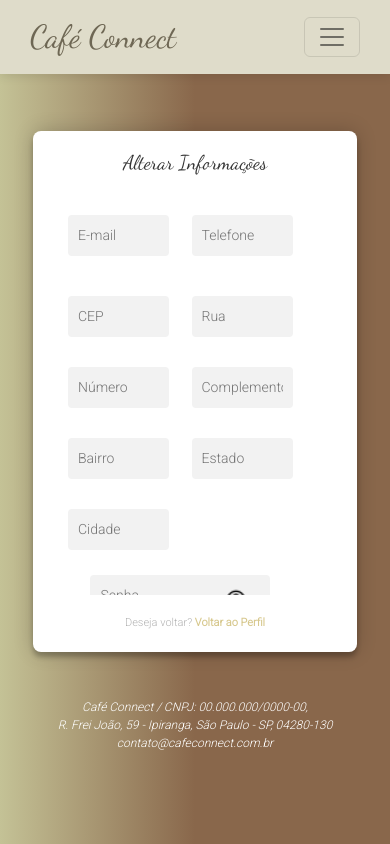
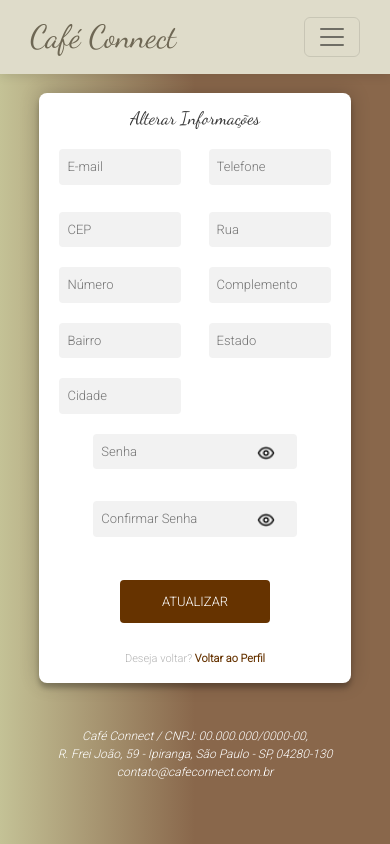
Before and after one commit to GustavoGNicolaci/frontend_CC, a React (Vite) app: page /perfil in a window 390 px wide. Built offline with nearby package versions, Linux system fonts and the light colour scheme; no server answers; sample sign-in values are in the browser's storage.

Commit message:
fix: fix styles for cadastro and alterarUsuario

```diff
--- a/src/components/cadastro/cadastro.module.css
+++ b/src/components/cadastro/cadastro.module.css
@@ -1,7 +1,5 @@
-/* Importação de fontes */
 @import url(https://fonts.googleapis.com/css?family=Roboto:300);
 
-/* Estilos gerais */
 .container {
   width: 100%;
   min-height: 100vh;
@@ -15,28 +13,24 @@
 
 .welcomeMessage {
   font-size: 24px;
-  font-family: 'Dancing Script', cursive;
+  font-family: "Dancing Script", cursive;
   margin-bottom: 20px;
   color: #333;
 }
 
-/* Formulário de cadastro */
 .registerForm {
   position: relative;
   z-index: 1;
   background: #ffffff;
   width: 100%;
-  max-width: 60%;
-  max-height: 30rem;
+  max-width: 75%;
   margin: 20px auto;
-  padding: 30px;
+  padding: 25px;
   text-align: center;
   box-shadow: 0 0 20px 0 rgba(0, 0, 0, 0.2), 0 5px 5px 0 rgba(0, 0, 0, 0.24);
   border-radius: 8px;
-  overflow-y: auto;
 }
 
-/* Estilos para seções do formulário */
 .informacoesPessoais,
 .endereco {
   display: flex;
@@ -49,15 +43,14 @@
   margin-bottom: 0px;
 }
 
-/* Campos de entrada */
 .input {
   font-family: "Roboto", sans-serif;
   outline: 0;
   background: #f2f2f2;
-  width: 40%;
+  width: 32%;
   border: 0;
   margin: 0 0 15px;
-  padding: 15px;
+  padding: 12px;
   box-sizing: border-box;
   font-size: 14px;
   gap: 10px;
@@ -67,20 +60,19 @@
   border: 2px solid red;
 }
 
-/* Botão de cadastro */
 .button {
   font-family: "Roboto", sans-serif;
   text-transform: uppercase;
   outline: 0;
   background: #663300;
-  width: 71%;
+  width: 60%;
   border: 0;
-  padding: 15px;
-  color: #FFFFFF;
+  padding: 12px;
+  color: #ffffff;
   font-size: 14px;
   transition: all 0.3s ease;
   cursor: pointer;
-  height: 3rem;
+  height: 2.8rem;
 }
 
 .button:hover,
@@ -89,7 +81,6 @@
   opacity: 0.6;
 }
 
-/* Mensagens e links */
 .message {
   margin: 15px 0 0;
   color: #b3b3b3;
@@ -104,7 +95,6 @@
   text-decoration: none;
 }
 
-/* Modal */
 .modal {
   display: flex;
   justify-content: center;
@@ -143,28 +133,31 @@
   cursor: pointer;
 }
 
-/* Mensagens de erro */
 .error {
   color: red;
   font-size: 12px;
 }
+
 .confirmarSenha {
   display: flex;
-  flex-wrap: nowrap;
+  flex-wrap: wrap;
+  justify-content: center;
+  width: 100%;
+}
 
-  .passwordWrapper {
-    width: 95%;
-    position: relative;
-    display: flex;
-    align-items: center;
-  }
+.confirmarSenha .passwordWrapper {
+  width: 45%;
+  position: relative;
+  display: flex;
+  align-items: center;
+  margin: 0 10px;
+}
 
-  .input {
-    width: 95%;
-  }
+.confirmarSenha .input {
+  width: 100%;
+}
 
-  /* Botão para alternar visibilidade da senha */
-.togglePassword {
+.confirmarSenha .togglePassword {
   margin: 0rem 0.5rem 0.9rem 0rem;
   position: absolute;
   right: 10px;
@@ -175,9 +168,22 @@
   color: #333;
 }
 
-.togglePassword img {
+.confirmarSenha .togglePassword img {
   width: 20px;
   height: 20px;
 }
 
+@media (max-width: 1200px) {
+  .registerForm {
+    max-width: 90%;
+  }
+
+  .input {
+    width: 45%;
+  }
+
+  .confirmarSenha .passwordWrapper {
+    width: 100%;
+    margin: 0;
+  }
 }
--- a/src/components/login/alterarUsuario/alterarUsuario.module.css
+++ b/src/components/login/alterarUsuario/alterarUsuario.module.css
@@ -7,10 +7,7 @@
   flex-direction: column;
   align-items: center;
   justify-content: center;
-  padding: 240px 40px 25px;
-
-  .container {
-    max-height: 32rem;
+  padding: 350px 30px 20px;
 }
 
 .form {
@@ -18,24 +15,22 @@
   z-index: 1;
   background: #ffffff;
   width: 100%;
-    max-width: 550px;
-    margin: 20px auto;
-    padding: 40px;
+  max-width: 70%;
+  margin: 15px auto;
+  padding: 25px;
   text-align: center;
   box-shadow: 0 0 20px 0 rgba(0, 0, 0, 0.2), 0 5px 5px 0 rgba(0, 0, 0, 0.24);
   border-radius: 8px;
 }
 
 .registerForm {
-    max-height: 400px;
-    overflow: auto;
-    padding: 10px;
+  padding: 5px;
 }
 
 .welcomeMessage {
-    font-size: 28px;
-    font-family: 'Dancing Script', cursive;
-    margin-bottom: 25px;
+  font-size: 22px;
+  font-family: "Dancing Script", cursive;
+  margin-bottom: 15px;
   color: #333;
 }
 
@@ -44,12 +39,12 @@
   display: flex;
   flex-wrap: wrap;
   justify-content: space-between;
-    margin-bottom: 25px;
-    gap: 15px;
+  margin-bottom: 15px;
+  gap: 8px;
 }
 
 .endereco {
-    margin-bottom: 10px;
+  margin-bottom: 8px;
 }
 
 .input {
@@ -58,11 +53,11 @@
   background: #f2f2f2;
   width: 45%;
   border: 0;
-    margin: 0 0 15px;
-    padding: 15px;
+  margin: 0 0 12px;
+  padding: 10px;
   box-sizing: border-box;
-    font-size: 14px;
-    gap: 10px;
+  font-size: 13px;
+  gap: 8px;
   border-radius: 4px;
 }
 
@@ -72,19 +67,19 @@
 
 .error {
   color: red;
-    font-size: 12px;
+  font-size: 11px;
   text-align: left;
-    margin-top: -10px;
-    margin-bottom: 10px;
+  margin-top: -8px;
+  margin-bottom: 8px;
   width: 45%;
 }
 
 .confirmarSenha {
-    max-width: 80%;
-    margin: 0 auto 20px;
+  max-width: 75%;
+  margin: 0 auto 15px;
   display: flex;
   flex-direction: column;
-    gap: 15px;
+  gap: 12px;
 }
 
 .passwordWrapper {
@@ -92,11 +87,11 @@
   position: relative;
   display: flex;
   align-items: center;
-    margin-bottom: 10px;
+  margin-bottom: 8px;
+}
 
-    input {
+.passwordWrapper input {
   width: 100%;
-    }
 }
 
 .button {
@@ -104,16 +99,16 @@
   text-transform: uppercase;
   outline: 0;
   background: #663300;
-    width: 80%;
+  width: 55%;
   border: 0;
-    padding: 15px;
-    color: #FFFFFF;
-    font-size: 16px;
+  padding: 10px;
+  color: #ffffff;
+  font-size: 14px;
   transition: all 0.3s ease;
   cursor: pointer;
-    height: 3.5rem;
+  height: 2.7rem;
   border-radius: 4px;
-    margin: 10px auto;
+  margin: 8px auto;
 }
 
 .linkButton {
@@ -125,13 +120,13 @@
 }
 
 .message {
-    margin: 20px 0 0;
+  margin: 12px 0 0;
   color: #b3b3b3;
-    font-size: 14px;
+  font-size: 13px;
 }
 
 .link {
-    color: #d7c88e;
+  color: #663300;
   text-decoration: none;
   font-weight: 600;
 }
@@ -141,20 +136,19 @@
 }
 
 .togglePassword {
-    margin: 0rem 0.5rem 0.9rem 0rem;
+  margin: 0rem 0.5rem 0.7rem 0rem;
   position: absolute;
-    right: 10px;
+  right: 8px;
   background: none;
   border: none;
   cursor: pointer;
-    font-size: 14px;
+  font-size: 13px;
   color: #333;
 }
 
 .togglePassword img {
-    width: 20px;
-    height: 20px;
-  }
+  width: 18px;
+  height: 18px;
 }
 
 .button:hover,
@@ -175,7 +169,6 @@
   width: 100%;
   height: 100%;
   overflow: auto;
-  background-color: rgb(0, 0, 0);
   background-color: rgba(0, 0, 0, 0.4);
 }
 
@@ -204,92 +197,55 @@
 }
 
 @media (max-width: 992px) {
-  .registerPage .form {
-    max-width: 90%;
-    padding: 25px;
-  }
-
-  .registerPage .registerForm {
-    max-width: 90% !important;
-  }
-}
-
-@media (max-height: 600px) {
-  .registerPage {
-    padding-top: 400px;
-  }
-}
-
-@media (max-height: 400px) {
-  .registerPage {
-    padding-top: 600px;
+  .form {
+    max-width: 85%;
+    padding: 20px;
   }
 }
 
 @media (max-width: 768px) {
-  .registerPage .form {
-    padding: 20px;
+  .form {
+    padding: 18px;
   }
 
-  .registerPage .registerForm {
-    padding: 20px;
+  .registerForm {
+    padding: 8px;
   }
 
-  .registerPage .welcomeMessage {
-    font-size: 22px;
-    margin-bottom: 15px;
+  .welcomeMessage {
+    font-size: 20px;
+    margin-bottom: 12px;
   }
 
-  .registerPage .input,
-  .registerPage .button {
-    padding: 12px;
+  .input,
+  .button {
+    padding: 10px;
   }
 }
 
 @media (max-width: 576px) {
   .registerPage {
-    padding: 15px;
-    padding-top: 60px;
+    padding: 12px;
+    padding-top: 50px;
   }
 
-  .registerPage .form {
-    margin: 10px auto;
-    padding: 20px 15px;
+  .form {
+    margin: 8px auto;
+    padding: 15px 12px;
   }
 
-  .registerPage .registerForm {
-    margin-top: 20px;
+  .welcomeMessage {
+    font-size: 18px;
+    margin-bottom: 12px;
   }
 
-  .registerPage .welcomeMessage {
-    font-size: 20px;
-    margin-bottom: 15px;
+  .input,
+  .button {
+    padding: 8px;
+    font-size: 13px;
   }
 
-  .registerPage .input,
-  .registerPage .button {
-    padding: 10px;
-    font-size: 14px;
-  }
-
-  .registerPage .message {
+  .message {
     font-size: 11px;
   }
 }
-
-@media (max-width: 375px) {
-  .registerPage .form {
-    padding: 15px 10px;
-  }
-
-  .registerPage .input,
-  .registerPage .button {
-    padding: 8px;
-    margin-bottom: 10px;
-  }
-
-  .registerPage .welcomeMessage {
-    font-size: 18px;
-    margin-bottom: 10px;
-  }
-}
```
Lines whose indentation alone changed are shown as unchanged.
